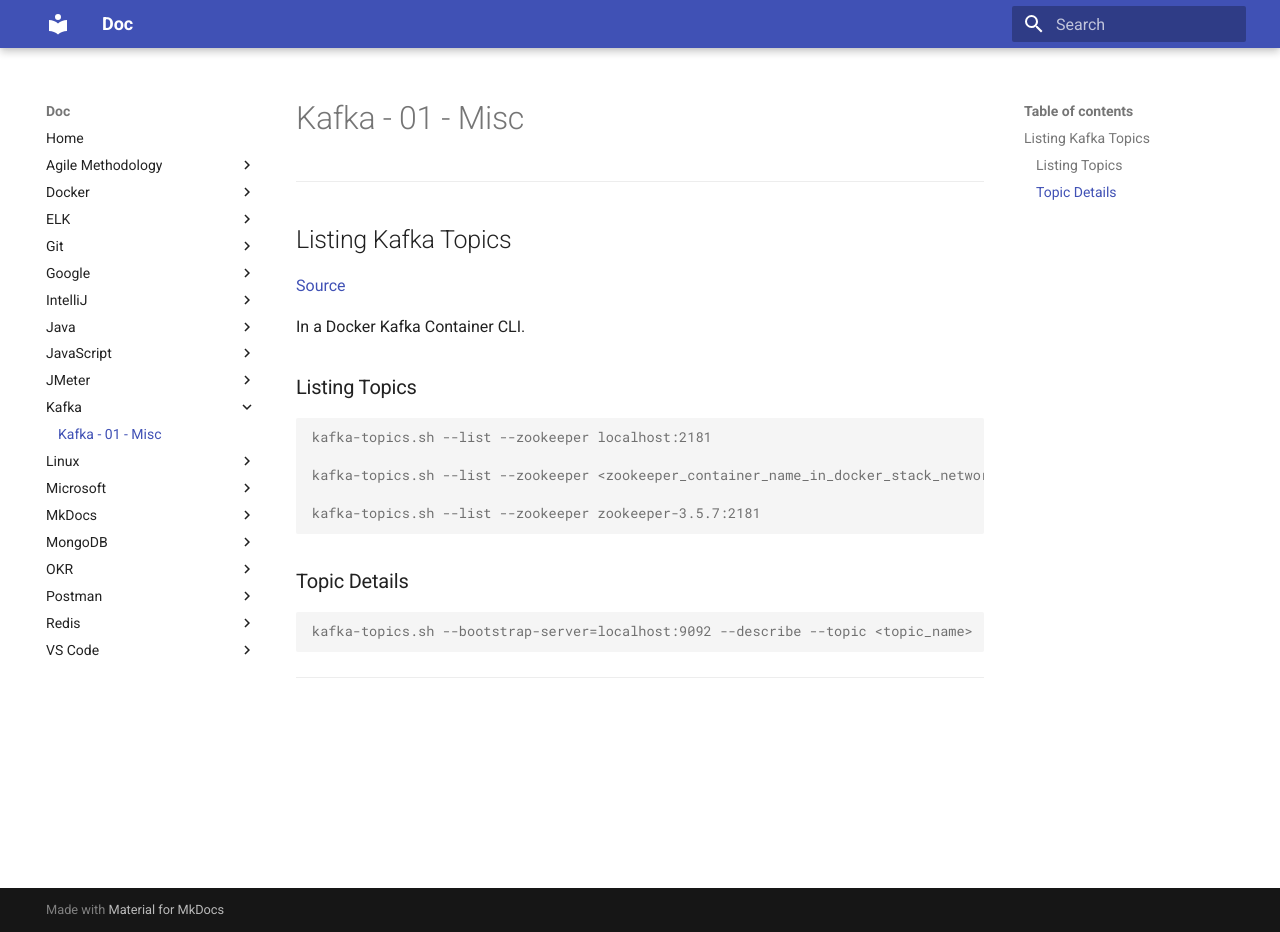
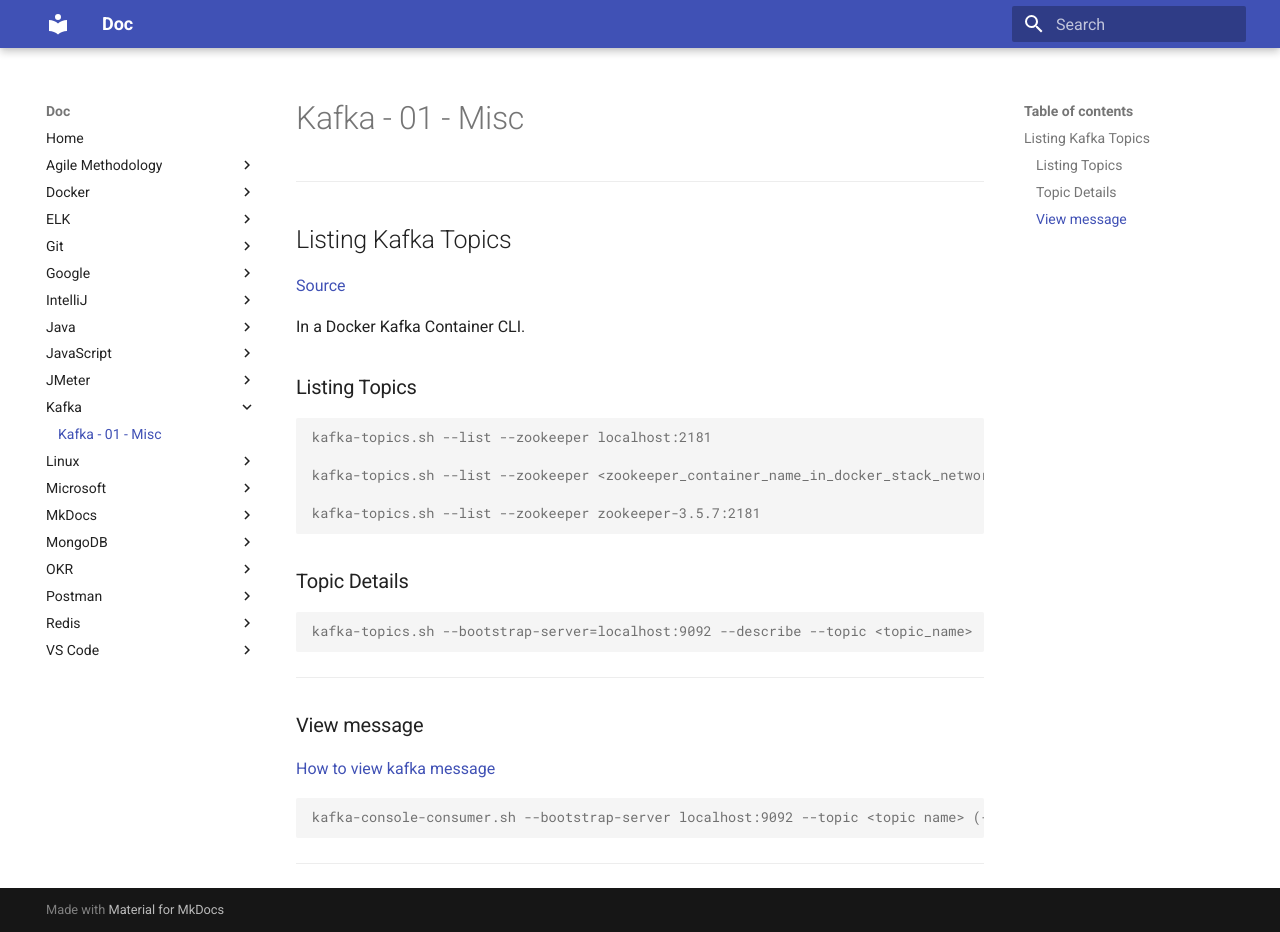
Before and after one commit to oldu73/doc, an MkDocs documentation site: the page built from docs/kafka/1-kafka-misc.md, in a window 1280 px wide and 932 px high. Built offline with MkDocs 1.6.1 and Material for MkDocs 9.7.7, drawn with Linux system fonts in a browser that asks for light colours.

Commit message:
kafka view message

````diff
--- a/docs/kafka/1-kafka-misc.md
+++ b/docs/kafka/1-kafka-misc.md
@@ -25,3 +25,13 @@
 ```
 
 ***
+
+### View message
+
+[How to view kafka message](https://stackoverflow.com/questions/44239027/how-to-view-kafka-message)
+
+```console
+kafka-console-consumer.sh --bootstrap-server localhost:9092 --topic <topic name> (--from-beginning)
+```
+
+***
````
